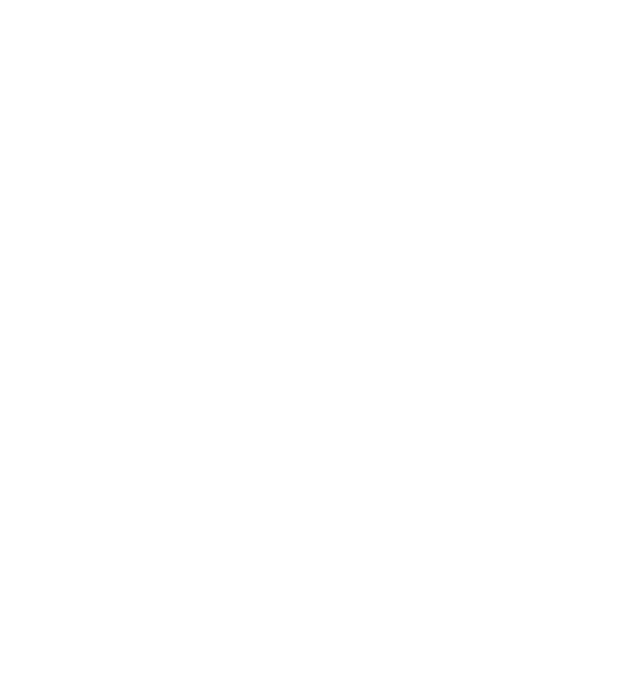
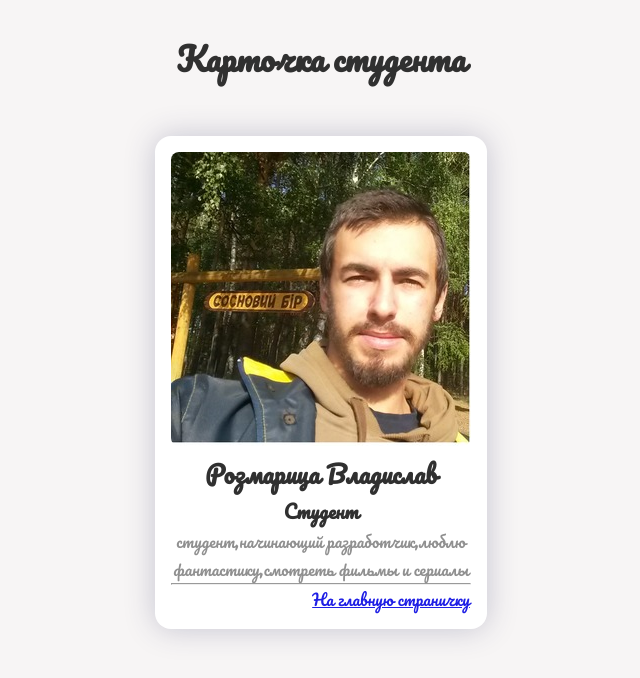
Before and after one commit to VladRoz95/HillelLessons, a plain HTML site: page pages/additional.html in a window 1280 px wide. Shown: the whole page, without its empty margins (319-959 px from the left). Drawn offline with Linux system fonts and the light colour scheme.

Commit message:
changes in additional HW

```diff
--- a/pages/additional.html
+++ b/pages/additional.html
@@ -1,13 +1,29 @@
 <!DOCTYPE html>
 <html lang="en">
+
 <head>
     <meta charset="UTF-8">
     <meta http-equiv="X-UA-Compatible" content="IE=edge">
     <meta name="viewport" content="width=device-width, initial-scale=1.0">
+    <link rel="preconnect" href="https://fonts.googleapis.com">
+    <link rel="preconnect" href="https://fonts.gstatic.com" crossorigin>
+    <link href="https://fonts.googleapis.com/css2?family=Pacifico&display=swap" rel="stylesheet">
+    <link rel="stylesheet" href="../styles/style3.css">
     <title>HomeWork</title>
-    <link rel="stylesheet" href="../styles/style3.css">
 </head>
+
 <body>
+    <h1 class="title">Карточка студента</h1>
+    <main>
+        <div>
+            <img src="../img/imgonline-com-ua-Resize-H09tXDoW8r.jpg" alt="user photo">
+            <h2 class="title">Розмарица Владислав</h2>
+            <h3 class="title">Студент</h3>
+            <p>студент,начинающий разработчик,люблю фантастику,смотреть фильмы и сериалы</p>
+            <hr>
+            <a href="../index.html">На главную страничку</a>
+        </div>
+    </main>
+</body>
 
-</body>
 </html>
--- a/styles/style3.css
+++ b/styles/style3.css
@@ -1,4 +1,36 @@
-*{
-    margin: 0,0,0,10;
-    padding: 0,10;
+* {
+  margin: 0;
+  padding: 0;
 }
+body {
+  padding: 30px;
+  background: rgb(247, 245, 245);
+  font-family: pacifico;
+  font-weight: 18px;
+  height: 1.7;
+}
+div {
+  width: 300px;
+  border-radius: 1rem;
+  background: white;
+  margin: 50px auto auto auto;
+  text-align: center;
+  box-shadow: 0 0 30px rgba(50, 50, 100, 0.25);
+  padding: 1rem;
+}
+img{
+    border-radius: 0.5rem;
+}
+.title {
+  color: #303030;
+  opacity: 700;
+  text-align: center;
+}
+p {
+  color: #909090;
+  opacity: 400;
+}
+a{
+    padding-left: 140px;
+    color:rgb(31, 31, 229)
+}
```
Also changed, not shown: img/imgonline-com-ua-Resize-H09tXDoW8r.jpg (added).
